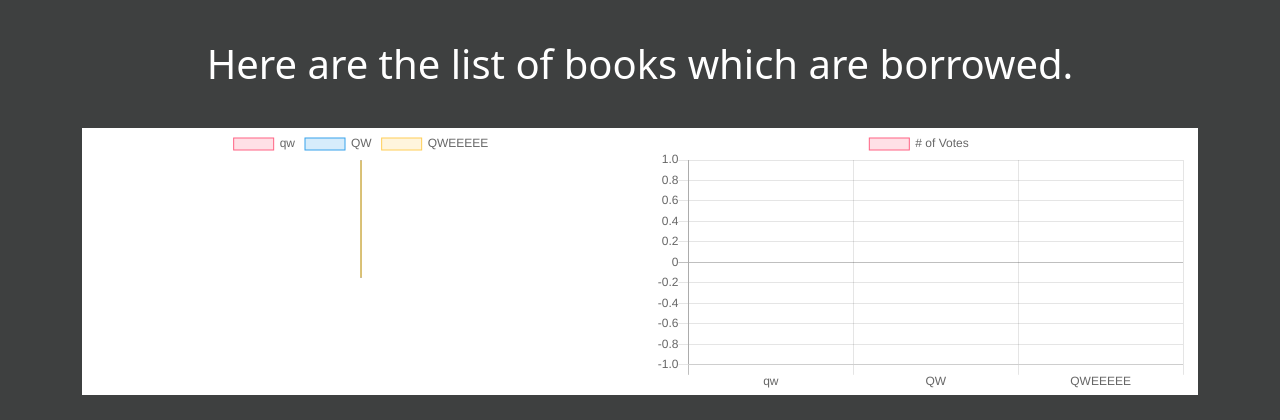
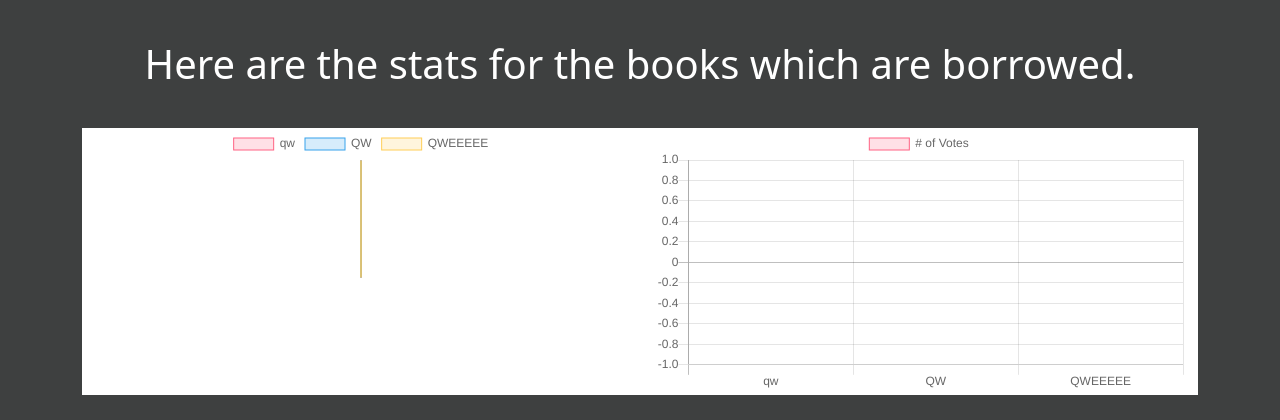
Before and after one commit to swappys/libraryManagementSystem, a Django app: page /book/charts in a window 1280 px wide. Shown: the part 56-476 px from the top of the page. Run offline with Django 3.2, Linux system fonts and the light colour scheme; data comes from the database, SQL or seed files in the repository; some libraries are stand-ins or nearby versions.

Commit message:
change in title

```diff
--- a/library/templates/library/charts.html
+++ b/library/templates/library/charts.html
@@ -1,6 +1,6 @@
 {% extends 'library/base.html' %}
 {% block content %}
-<center><h1 style="margin-top: 10px; color: white; margin-top: 40px;">Here are the list of books which are borrowed.</h1></center>
+<center><h1 style="margin-top: 10px; color: white; margin-top: 40px;">Here are the stats for the books which are borrowed.</h1></center>
 <div class="container" style="margin-top: 40px;">
     <div class="row" >
       <div class="col" style="width: 50%; background-color: white;">
```
